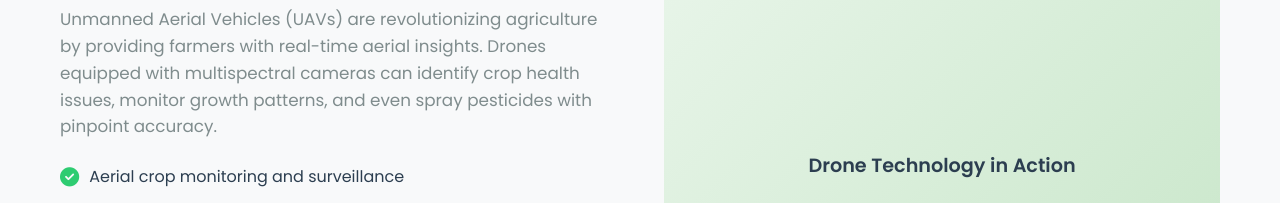
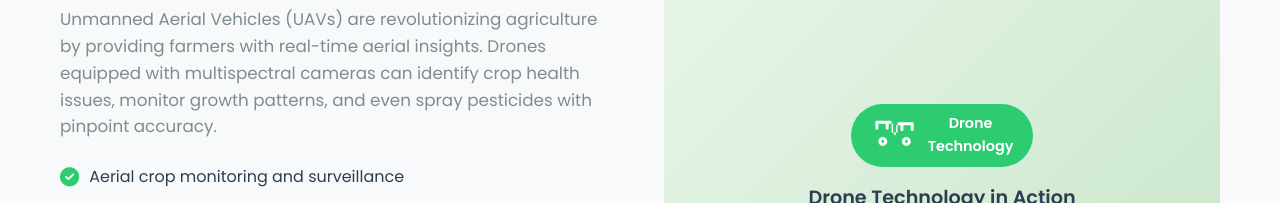
Before and after one commit to jeswanthnukelli/IEEE, a plain HTML site: page innovations.html in a window 1280 px wide. Shown: the part 595-798 px from the top of the page. Drawn offline with nearby package versions, Linux system fonts and the light colour scheme.

Commit message:
innovations.html

```diff
--- a/innovations.html
+++ b/innovations.html
@@ -68,7 +68,13 @@
                 </div>
                 <div class="innovation-visual">
                     <div class="visual-placeholder drone-visual">
-                        <i class="fas fa-drone"></i>
+                        <div class="innovation-badge">
+  <svg xmlns="http://www.w3.org/2000/svg" class="drone-icon" viewBox="0 0 64 64" fill="currentColor">
+    <path d="M32 30a2 2 0 0 1-2-2V16h-6v6a2 2 0 0 1-4 0v-6H10v6a2 2 0 0 1-4 0v-8a2 2 0 0 1 2-2h18a2 2 0 0 1 2 2v14h8V16a2 2 0 0 1 2-2h18a2 2 0 0 1 2 2v8a2 2 0 0 1-4 0v-6h-10v6a2 2 0 0 1-4 0v-6h-6v12a2 2 0 0 1-2 2Zm-16 4a6 6 0 1 0 6 6 6 6 0 0 0-6-6Zm0 8a2 2 0 1 1 2-2 2 2 0 0 1-2 2Zm32-8a6 6 0 1 0 6 6 6 6 0 0 0-6-6Zm0 8a2 2 0 1 1 2-2 2 2 0 0 1-2 2Z"/>
+  </svg>
+  <span>Drone Technology</span>
+</div>
+
                         <p>Drone Technology in Action</p>
                     </div>
                 </div>
```
